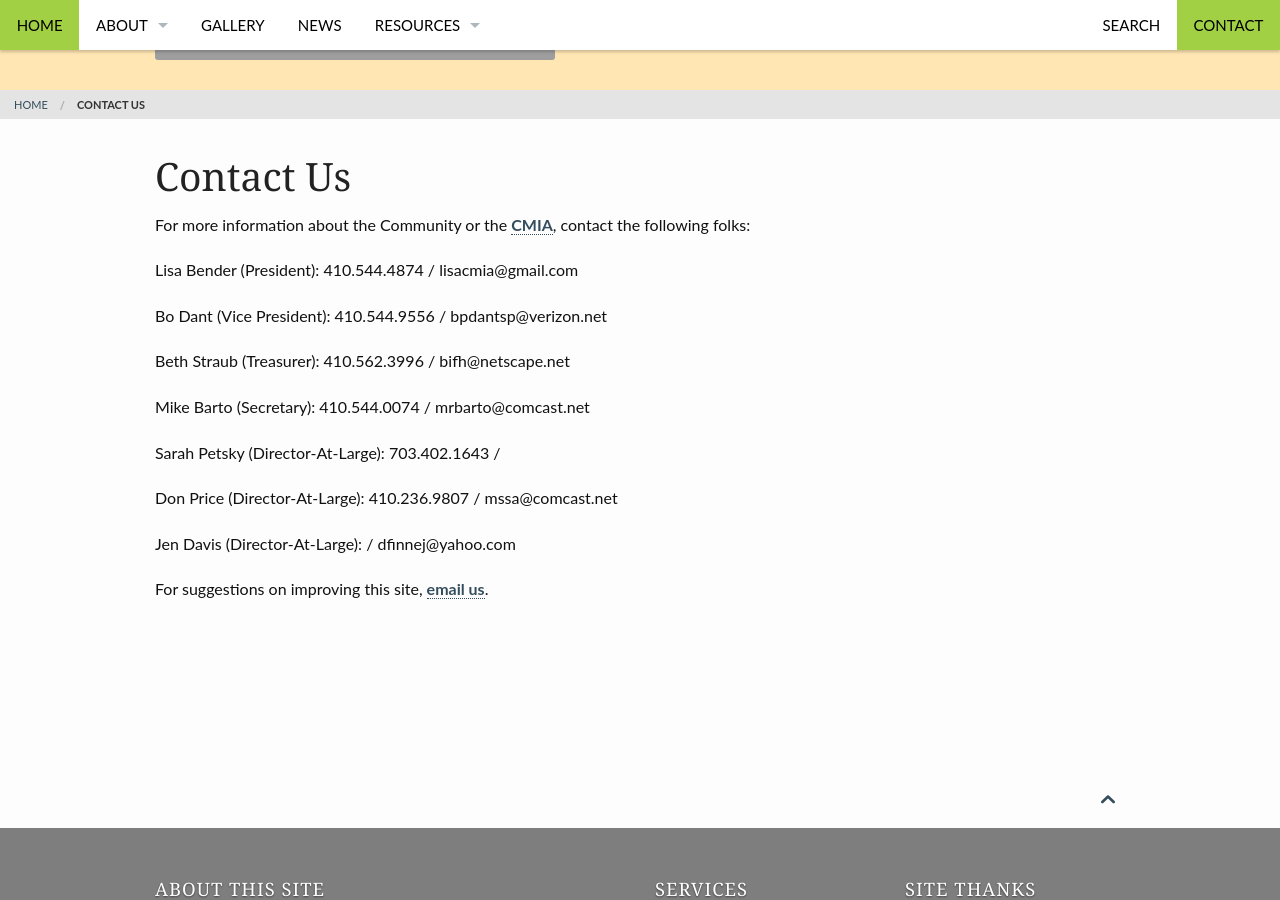
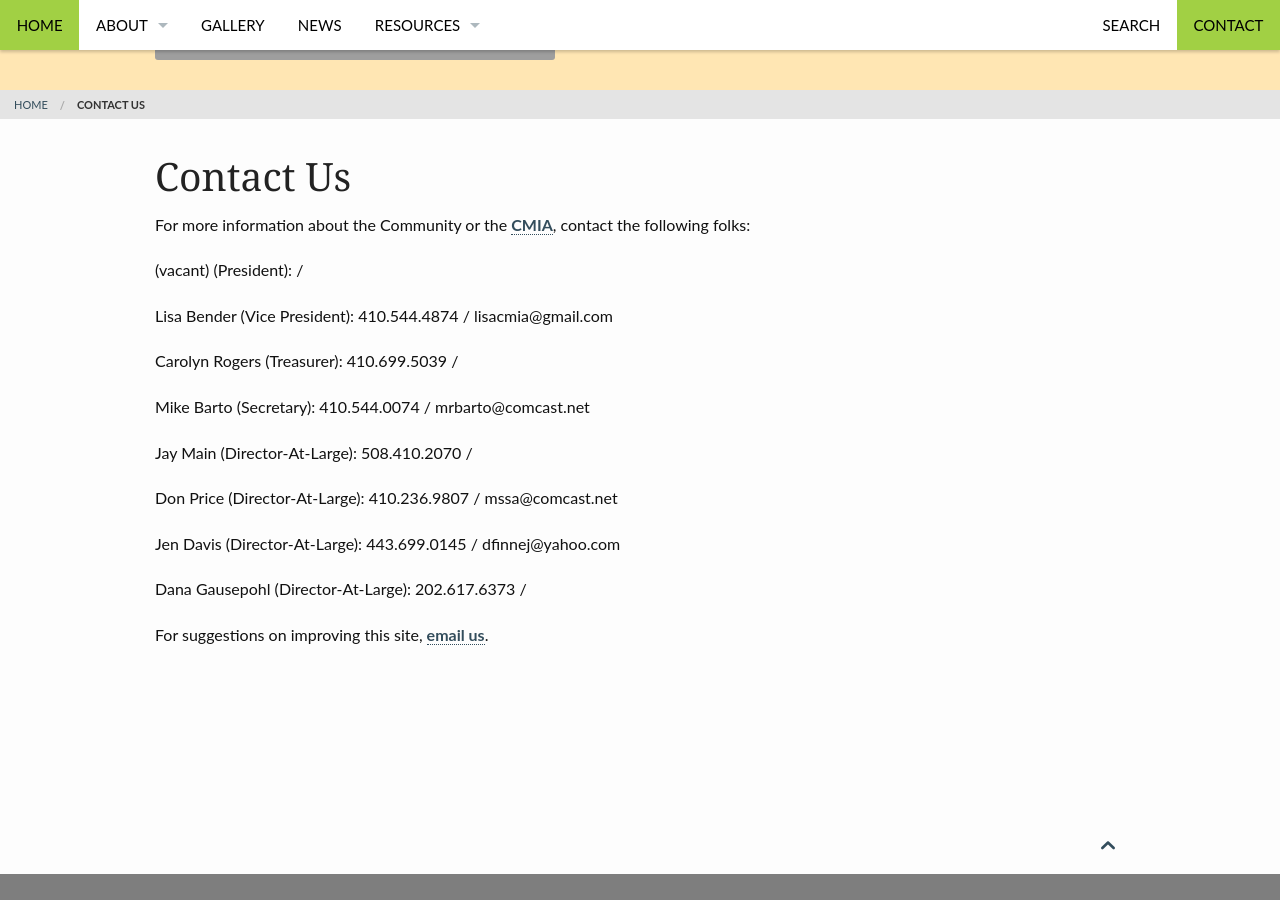
Before and after one commit to carrolltonmanor/carrolltonmanor.github.io, a Jekyll site: the page built from pages/contact.md, in a window 1280 px wide and 900 px high, scrolled down 320 px. Built offline with Jekyll 4.4.1, drawn with Linux system fonts in a browser that asks for light colours.

Commit message:
updated people lists

```diff
--- a/_data/authors.yml
+++ b/_data/authors.yml
@@ -7,6 +7,3 @@
 sdimauro:
     name: "Steve DiMauro"
     #url: http://mo.phlow.de/
-
-lbender:
-    name: "Lisa Bender"
--- a/_data/board_roles.yml
+++ b/_data/board_roles.yml
@@ -1,16 +1,16 @@
-- id:  lbender
+- id:  vacant
   title:  President
 
-- id: bdant
+- id: lbender
   title:  Vice President
 
-- id:  bstraub
+- id:  crogers
   title:  Treasurer
 
 - id:  mbarto
   title:  Secretary
 
-- id: spetsky
+- id: jmain
   title:  Director-At-Large
 
 - id:  dprice
@@ -18,3 +18,6 @@
 
 - id:  jdavis
   title:  Director-At-Large
+
+- id:  dgausepohl
+  title:  Director-At-Large
--- a/_data/people.yml
+++ b/_data/people.yml
@@ -8,19 +8,10 @@ bdant:
   phone:  410.544.9556
   email:  bpdantsp@verizon.net
 
-bstraub:
-  name:  Beth Straub
-  phone:  410.562.3996
-  email:  bifh@netscape.net
-
 mbarto:
   name:  Mike Barto
   phone:  410.544.0074
   email:  mrbarto@comcast.net
-
-spetsky:
-  name:  Sarah Petsky
-  phone:  703.402.1643
 
 dprice:
   name:  Don Price
@@ -29,6 +20,7 @@ dprice:
 
 jdavis:
   name:  Jen Davis
+  phone:  443.699.0145
   email:  dfinnej@yahoo.com
 
 lserio:
@@ -44,14 +36,6 @@ dkochanski:
   phone:  410.544.0008
   email:  Momdmk@aol.com
 
-mquillen:
-  name:  Mark Quillen
-  phone:  410.647.6041
-
-jpetrakis:
-  name:  Jeff Petrakis
-  phone:  443.852.5706
-
 aeveleth:
   name:  Asahi Eveleth
   phone:  410.544.5803
@@ -66,6 +50,18 @@ webmaster:
   name:  Steve DiMauro
   email:  carrolltonmanorweb@gmail.com
 
+jmain:
+  name:  Jay Main
+  phone:  508.410.2070
+
+crogers:
+  name:  Carolyn Rogers
+  phone:  410.699.5039
+
+dgausepohl:
+  name:  Dana Gausepohl
+  phone:  202.617.6373
+
 vacant:
   name:  (vacant)
   phone:
```
Also changed, not shown: _data/committees.yml (+1 -7 lines).
